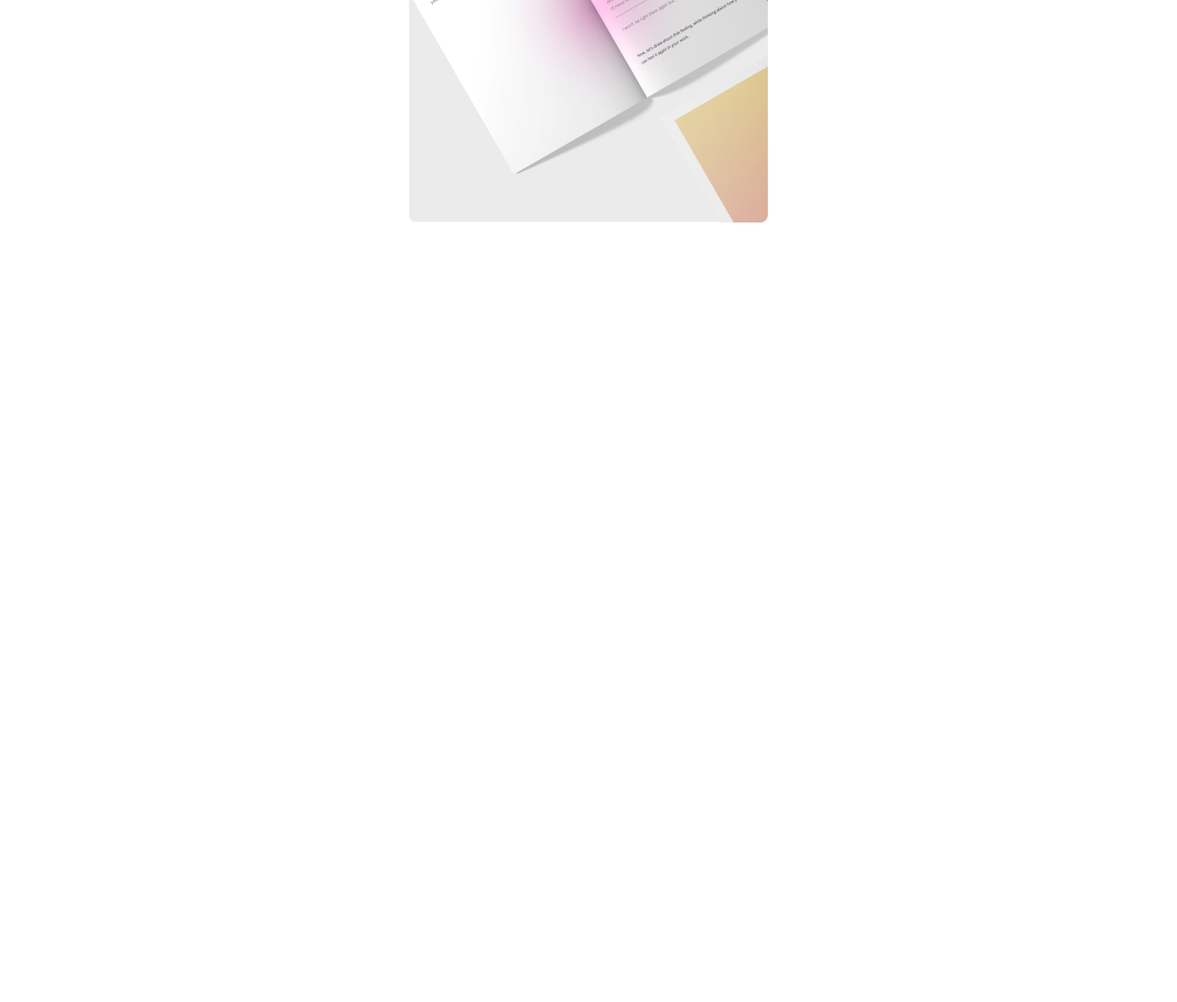
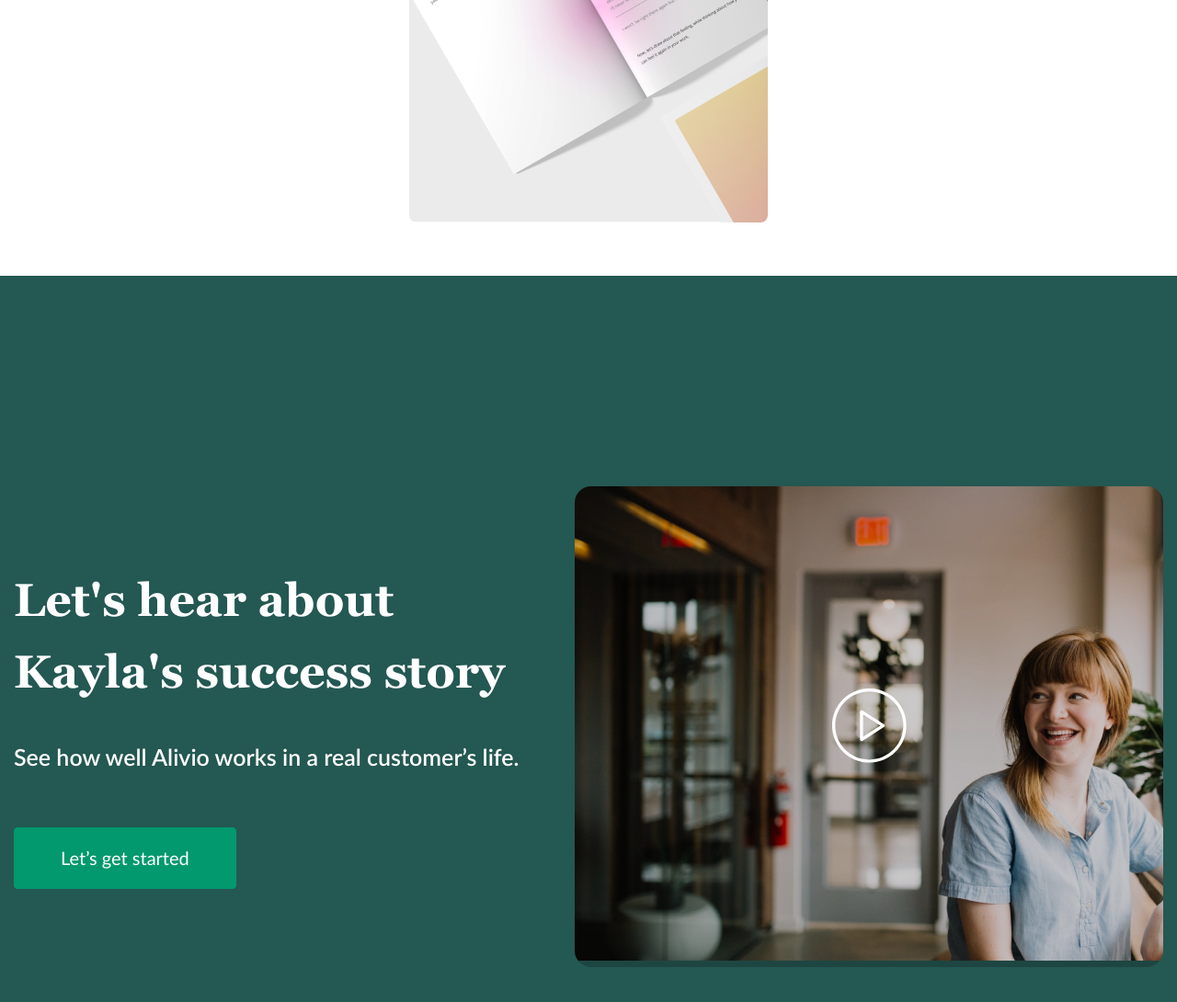
Before and after one commit to Zelelo622/Alivio, a plain HTML site: page index.html in a window 1280 px wide. Shown: the part 2358-3448 px from the top of the page at 92% size. Before the commit the page ends 2658 px from the top, so only its background shows below. Drawn offline with Linux system fonts and the light colour scheme.

Commit message:
story block

```diff
--- a/css/style.css
+++ b/css/style.css
@@ -8,6 +8,15 @@ body {
   font-size: 20px;
   line-height: 1.5;
   color: #424242;
+}
+
+button {
+  display: inline-block;
+  box-shadow: none;
+  background-color: transparent;
+  background: none;
+  cursor: pointer;
+  border: none;
 }
 
 .container {
@@ -216,3 +225,68 @@ body {
   height: 100%;
   object-fit: cover;
 }
+
+/*story*/
+
+.story {
+  padding: 229px 0 176px;
+  background-color: #245852;
+  color: #fff;
+}
+
+.story__inner {
+  display: flex;
+  justify-content: space-between;
+  align-items: center;
+}
+
+.story__content {
+  margin-right: 30px;
+  max-width: 580px;
+}
+
+.story__title {
+  font-family: "Georgia", serif;
+  font-weight: 700;
+  font-size: 50px;
+  line-height: 157%;
+  margin-bottom: 33px;
+}
+
+.story__text {
+  font-weight: 600;
+  font-size: 25px;
+  line-height: 157%;
+  margin-bottom: 57px;
+}
+
+.story__video {
+  max-width: 895px;
+  overflow: hidden;
+  border-radius: 18px;
+  position: relative;
+}
+
+.story__video-btn {
+  position: absolute;
+  left: 50%;
+  top: 50%;
+  transform: translate(-50%, -50%);
+}
+
+.story__video-overlay {
+  position: absolute;
+  z-index: 99;
+  left: 0;
+  top: 0;
+  width: 100%;
+  height: 100%;
+  background-color: rgba(0, 0, 0, 0.2);
+  transition: opacity 0.2s ease;
+}
+.story-video-overlay.hidden {
+  opacity: 0;
+}
+
+.story__video-img {
+}
--- a/index.html
+++ b/index.html
@@ -126,6 +126,36 @@
           </div>
         </div>
       </section>
+
+      <section class="story">
+        <div class="container">
+          <div class="story__inner">
+            <div class="story__content">
+              <h2 class="story__title">
+                Let's hear about Kayla's success story
+              </h2>
+              <div class="story__text">
+                <p>See how well Alivio works in a real customer’s life.</p>
+              </div>
+              <a href="#" class="btn btn-big">Let’s get started</a>
+            </div>
+
+            <div class="story__video">
+              <div class="story__video-overlay">
+                <button class="story__video-btn">
+                  <img src="./img/play-white.svg" alt="" />
+                </button>
+              </div>
+              <!-- ДОБАВИТЬ ВИДЕО -->
+              <img
+                src="./img/story/video-cover.jpg"
+                alt=""
+                class="story__video-img"
+              />
+            </div>
+          </div>
+        </div>
+      </section>
     </main>
 
     <script src="./js/main.js"></script>
```
Also changed, not shown: img/play-white.svg (added), img/story/video-cover.jpg (added).
